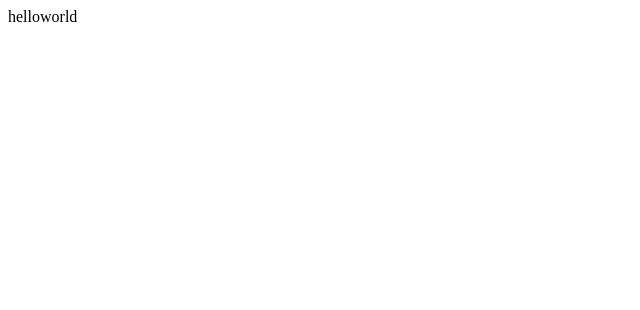
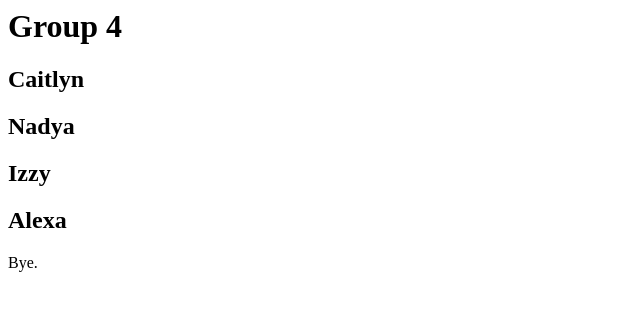
Before and after one commit to CIXD2015-6015/project2-nadya, a plain HTML site: page index.html in a window 1280 px wide. Shown: the whole page, without its empty margins (0-640 px from the left). Drawn offline with Linux system fonts and the light colour scheme.

Commit message:
updated text using activity 6 figjam board

```diff
--- a/index.html
+++ b/index.html
@@ -1 +1,21 @@
-helloworld
+<html>
+
+    <body>
+  <header>
+    <h1> Group 4 </h1>
+  </header>
+  <main>
+    <section>
+      <h2> Caitlyn </h2>
+      <h2> Nadya </h2>
+      <h2> Izzy </h2>
+      <h2> Alexa </h2>
+
+    </section>
+  </main>
+  <footer>
+    <p> Bye. </p>
+  </footer>
+</body>
+
+</html>
```
